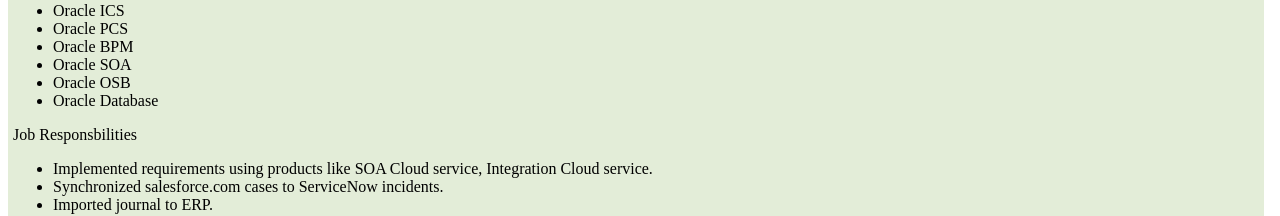
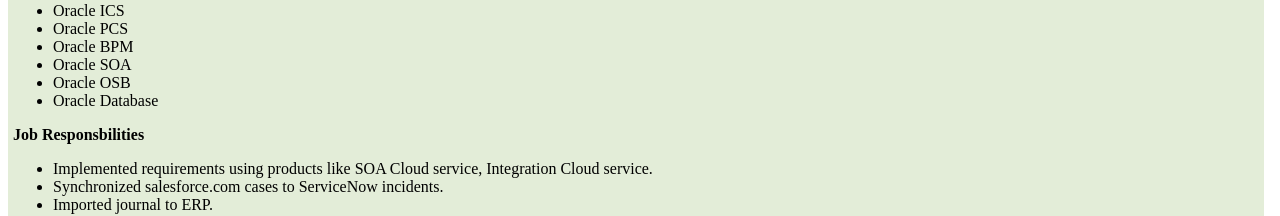
Before and after one commit to HariKishan-coder/cloudresumechallenge, a plain HTML site: page src/index.html in a window 1280 px wide. Shown: the part 2241-2457 px from the top of the page. Drawn offline with Linux system fonts and the light colour scheme; no server answers.

Commit message:
enhance cv look

```diff
--- a/src/index.html
+++ b/src/index.html
@@ -176,7 +176,7 @@
 
 			</ul>
 			</p>
-            <p id="job-responsibilities">Job Responsbilities</p>
+            <p id="job-responsibilities"><b>Job Responsbilities</b></p>
             <p>
             <ul>
                 <li>Implemented requirements using products like SOA Cloud service, Integration Cloud service.</li>
@@ -269,7 +269,7 @@
 	 </div>
 	 <!-- Script for the visitor counter -->
           <script>
-            //console.log("INCLUDE: this-is-fine-meme.png")
+
             var dev_env = false
             if (dev_env == false) {
 			       fetch("https://3g4e9sughf.execute-api.ap-southeast-2.amazonaws.com/Prod/activities/1")
```
